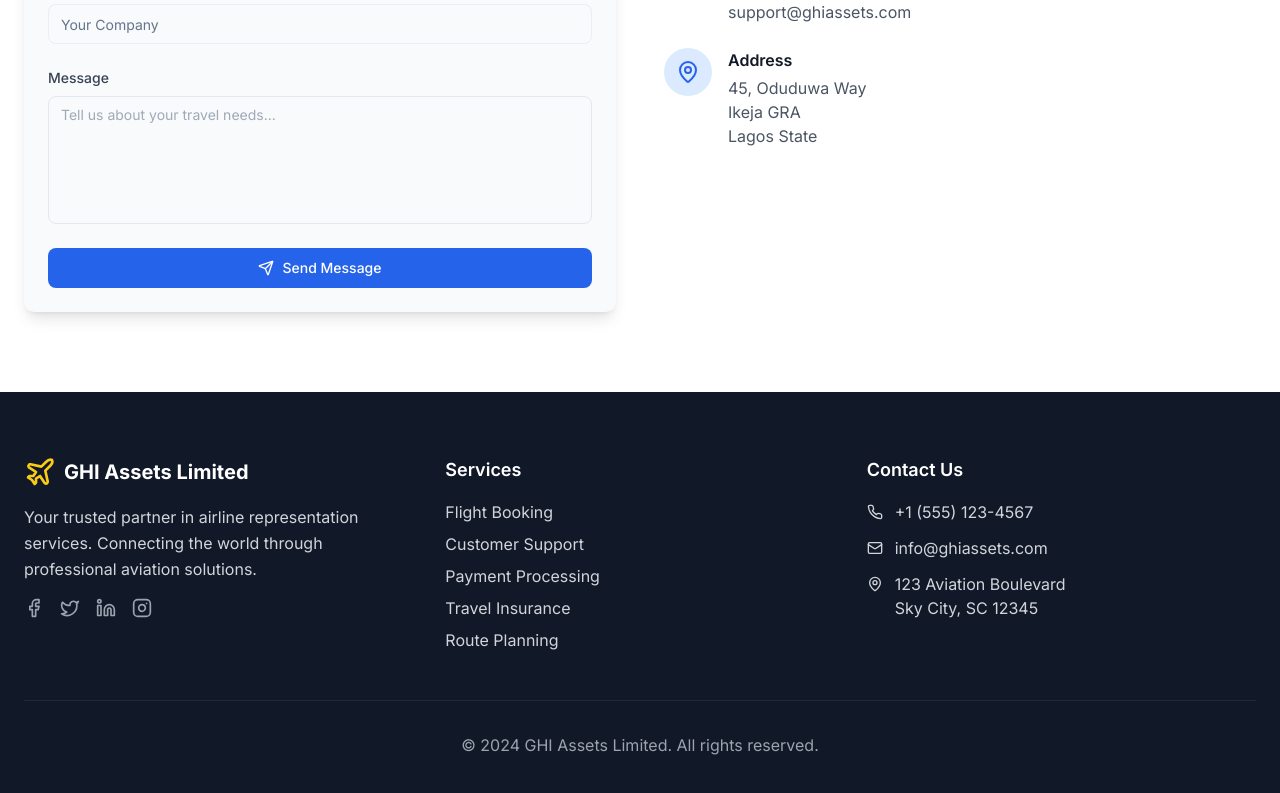
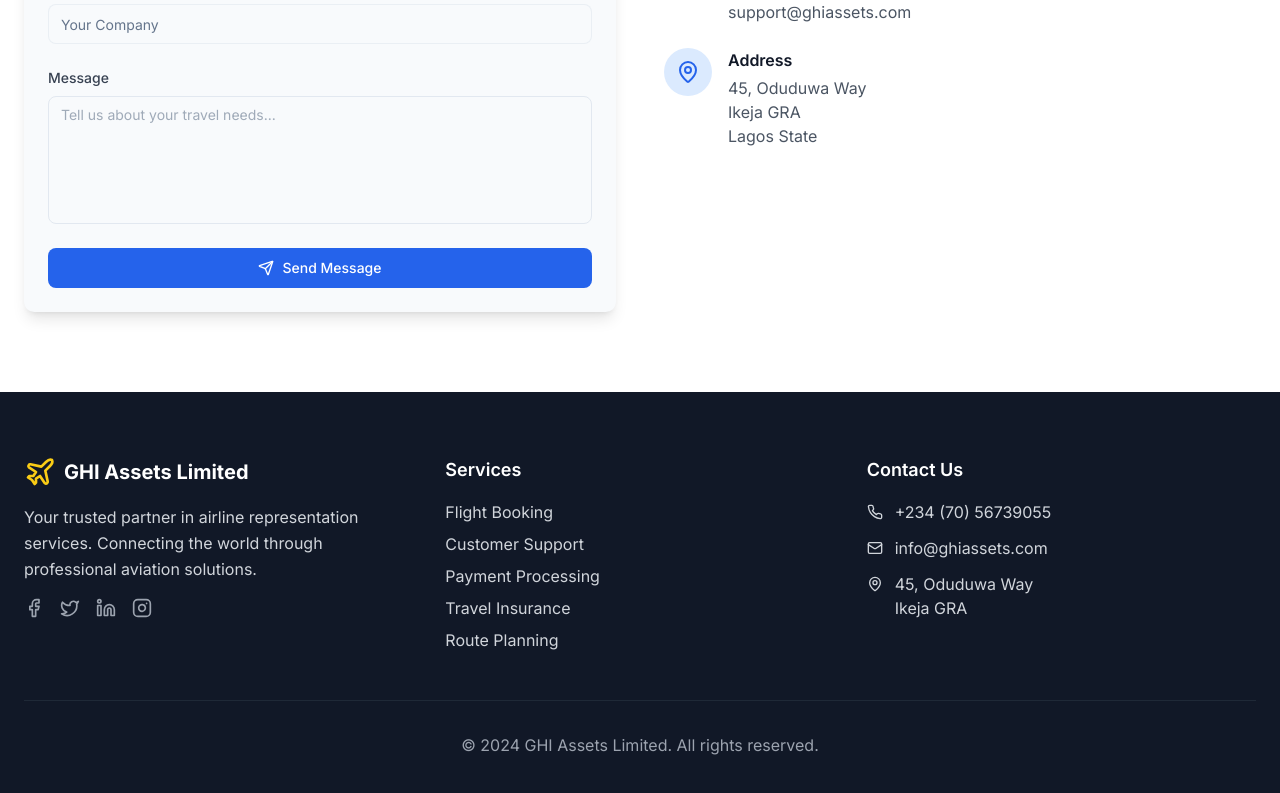
Before and after one commit to Godwinbold/Certificate-Verification-Portal, a React (Vite) app: page / in a window 1280 px wide. Shown: the part 2128-2921 px from the top of the page. Built offline with nearby package versions, Linux system fonts and the light colour scheme.

Commit message:
Services portals

```diff
--- a/src/components/Footer.tsx
+++ b/src/components/Footer.tsx
@@ -42,7 +42,7 @@ const Footer: React.FC = () => {
             <div className="space-y-3 text-gray-300">
               <div className="flex items-center space-x-3">
                 <Phone className="w-4 h-4" />
-                <span>+1 (555) 123-4567</span>
+                <span>+234 (70) 56739055</span>
               </div>
               <div className="flex items-center space-x-3">
                 <Mail className="w-4 h-4" />
@@ -51,8 +51,8 @@ const Footer: React.FC = () => {
               <div className="flex items-start space-x-3">
                 <MapPin className="w-4 h-4 mt-1" />
                 <span>
-                  123 Aviation Boulevard<br />
-                  Sky City, SC 12345
+                  45, Oduduwa Way<br />
+                  Ikeja GRA
                 </span>
               </div>
             </div>
```
